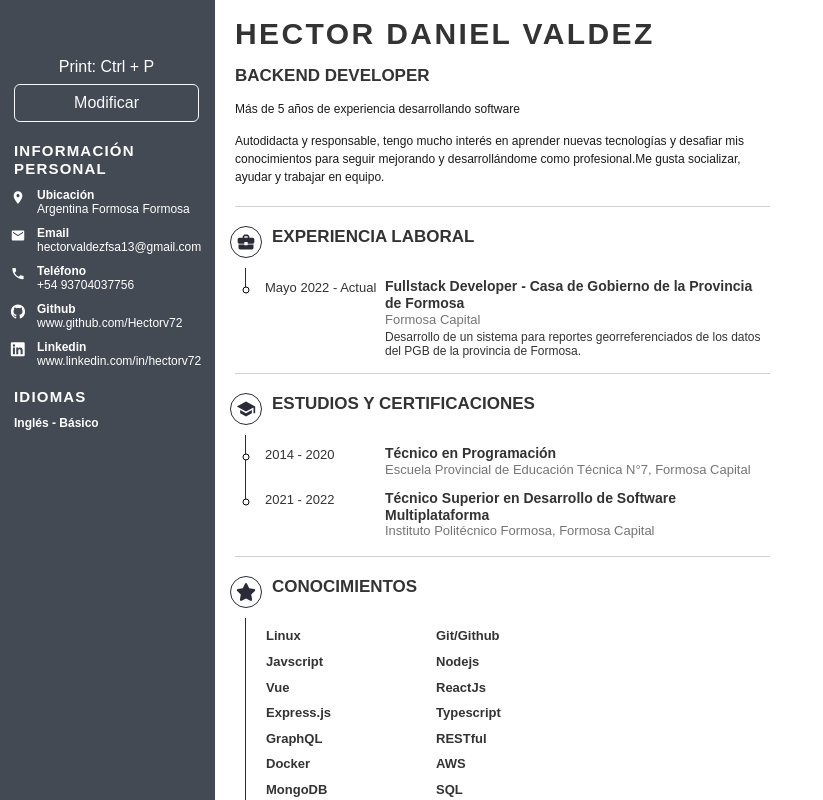
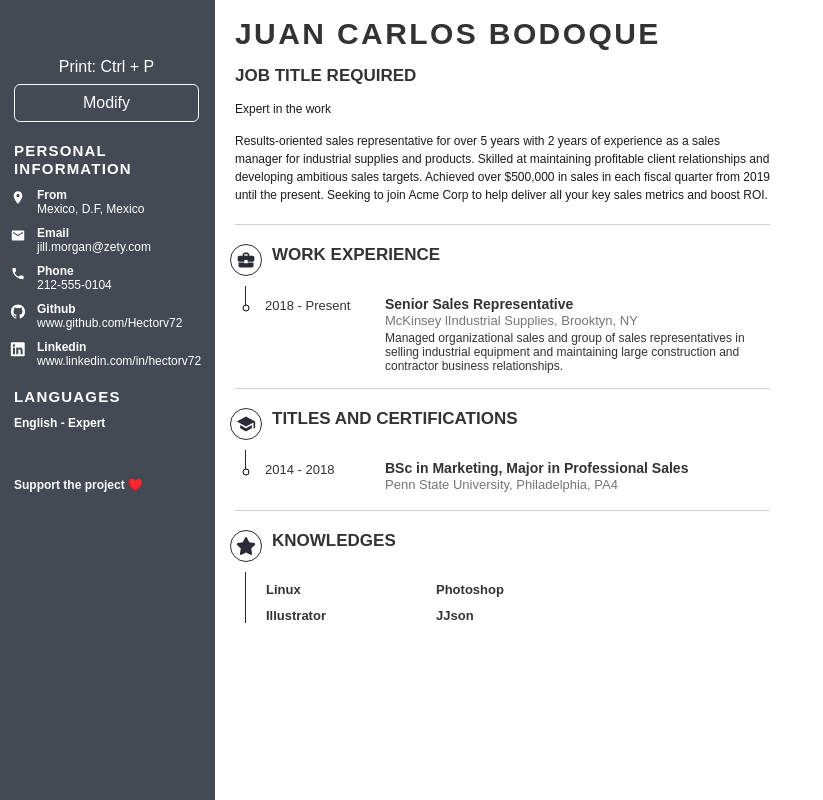
Before and after one commit to Hectorv72/react-cvmaker, a React (Vite) app: page / in a window 1280 px wide. Shown: the top 800 px of the page, without its empty margins (0-823 px from the left). Built offline with nearby package versions, Linux system fonts and the light colour scheme; a web font is replaced by a local one.

Commit message:
Arreglos de estructura y detalles para deployar

```diff
--- a/index.html
+++ b/index.html
@@ -3,14 +3,14 @@
 
 <head>
   <meta charset="UTF-8" />
-  <link rel="icon" type="image/svg+xml" href="/vite.svg" />
+  <link rel="icon" type="image/png" href="/public/cv-icon.png" />
   <meta name="viewport" content="width=device-width, initial-scale=1.0" />
   <link rel="stylesheet" href="https://cdnjs.cloudflare.com/ajax/libs/font-awesome/6.2.1/css/all.min.css"
     integrity="sha512-MV7K8+y+gLIBoVD59lQIYicR65iaqukzvf/nwasF0nqhPay5w/9lJmVM2hMDcnK1OnMGCdVK+iQrJ7lzPJQd1w=="
     crossorigin="anonymous" referrerpolicy="no-referrer" />
   <link href="https://cdn.jsdelivr.net/npm/bootstrap@5.2.3/dist/css/bootstrap.min.css" rel="stylesheet"
     integrity="sha384-rbsA2VBKQhggwzxH7pPCaAqO46MgnOM80zW1RWuH61DGLwZJEdK2Kadq2F9CUG65" crossorigin="anonymous">
-  <title>Vite + React</title>
+  <title>Easy cv-maker</title>
 </head>
 
 <body class="c--434a54" style="overflow: hidden !important">
--- a/src/src/App.jsx
+++ b/src/src/App.jsx
@@ -1,8 +1,8 @@
-import { useState } from 'react'
+import { useEffect, useState } from 'react'
 import 'bootstrap'
 import './css/style.css'
 import './css/fonts.css'
-import CvDataInit from './data/CvDataInit'
+import InitCvData from './data/InitCvData'
 import ContentContext from './context/ContentContext'
 import ContentBody from './components/ContentBody'
 import Sidebar from './components/Sidebar'
@@ -13,7 +13,7 @@ import english from './language/english.json'
 const languages = { english, spanish }
 
 function App() {
-  const init = JSON.stringify(CvDataInit)
+  const init = JSON.stringify(InitCvData)
   const [content, setContent] = useState(JSON.parse(init))
   const [update, setUpdate] = useState(JSON.parse(init))
   const [show, setShow] = useState(false)
@@ -41,10 +41,14 @@ function App() {
     handleSaveUpdates,
     handleCancelUpdates,
     language,
-    changeLanguage: handleChangeLanguage,
+    // changeLanguage: handleChangeLanguage,
     show,
     setShow
   }
+
+  useEffect(() => {
+    handleChangeLanguage(content.language)
+  }, [content.language])
 
   return (
     <div>
--- a/src/src/components/ContentBody.jsx
+++ b/src/src/components/ContentBody.jsx
@@ -18,9 +18,18 @@ const ContentBody = () => {
         subtitle={body.summary.subtitle}
         description={body.summary.description}
       />
-      <SectionTimeLine icon={WorkIcon} title={work_experience} list={body?.works || []} />
-      <SectionTimeLine icon={StudiesIcon} title={titles_and_certifications} list={body?.certifications || []} />
-      <SectionSkills icon={KnowledgesIcon} title={knowledges} list={body?.knowledges || []} />
+      {
+        body.works.length > 0 &&
+        <SectionTimeLine icon={WorkIcon} title={work_experience} list={body?.works || []} />
+      }
+      {
+        body.certifications.length > 0 &&
+        <SectionTimeLine icon={StudiesIcon} title={titles_and_certifications} list={body?.certifications || []} />
+      }
+      {
+        body.knowledges.length > 0 &&
+        <SectionSkills icon={KnowledgesIcon} title={knowledges} list={body?.knowledges || []} />
+      }
     </section>
   )
 }
--- a/src/src/components/ModalData.jsx
+++ b/src/src/components/ModalData.jsx
@@ -40,8 +40,8 @@ const ModalData = () => {
         </Tabs>
       </Modal.Body>
       <Modal.Footer className='d-flex justify-content-center'>
-        <Button variant='danger' onClick={handleClickCancel}>Cancelar</Button>
-        <Button variant='primary' onClick={handleClickSave}>Guardar</Button>
+        <Button variant='outline-danger' onClick={handleClickCancel}>Cancel</Button>
+        <Button variant='outline-success' onClick={handleClickSave}>Save</Button>
       </Modal.Footer>
     </Modal>
   )
--- a/src/src/components/Sidebar.jsx
+++ b/src/src/components/Sidebar.jsx
@@ -15,7 +15,7 @@ const Sidebar = () => {
       <aside className="sidebar">
         <div className='me-3 pt-4 d-print-none'>
           <label className='my-2 w-100 text-center h6'>Print: Ctrl + P</label>
-          <button className='w-100 btn btn-outline-light' onClick={() => setShow(true)}>Modificar</button>
+          <button className='w-100 btn btn-outline-light' onClick={() => setShow(true)}>Modify</button>
         </div>
         <SidebarList title={language.personal_information}>
           {personal?.from && <ItemPersonal icon={UbicationIcon} label={language.from} description={personal.from} />}
@@ -38,6 +38,9 @@ const Sidebar = () => {
               </SidebarList>
           )
         }
+        <div className='pt-5 d-print-none'>
+          <a href="https://github.com/Hectorv72/react-cvmaker" target="_blank" className='my-2 w-100 text-center link link-light text-decoration-none'><strong>Support the project ♥️</strong></a>
+        </div>
       </aside>
     </>
   )
--- a/src/src/components/TabMaker.jsx
+++ b/src/src/components/TabMaker.jsx
@@ -48,7 +48,7 @@ const TabMaker = ({ tabs: initTabs = [], componentMaker, header = true, tabLabel
           }
           <Component {...props} index={index} />
           {
-            !persistent && <Button variant='outline-danger' className='text-center w-100' onClick={() => handleDeleteTab(index)}>Eliminar</Button>
+            !persistent && <Button variant='outline-danger' className='text-center w-100' onClick={() => handleDeleteTab(index)}>Remove</Button>
           }
         </div>
       </Tab>
--- a/src/src/data/CvDataInit.jsx
+++ b/src/src/data/CvDataInit.jsx
@@ -1,4 +1,5 @@
 export default {
+  language: 'spanish',
   sidebar: {
     personal: {
       from: 'Argentina Formosa Formosa',
--- /dev/null
+++ b/src/src/data/InitCvData.jsx
@@ -0,0 +1,44 @@
+export default {
+  language: 'english',
+  sidebar: {
+    personal: {
+      from: 'Mexico, D.F, Mexico',
+      email: 'jill.morgan@zety.com',
+      phone: '212-555-0104',
+      github: 'www.github.com/Hectorv72',
+      linkedin: 'www.linkedin.com/in/hectorv72'
+    },
+    others: [
+      { title: 'Languages', items: ['English - Expert'] }
+    ]
+  },
+  body: {
+    name: 'Juan Carlos Bodoque',
+    summary: {
+      title: 'job title required',
+      subtitle: 'Expert in the work',
+      description: 'Results-oriented sales representative for over 5 years with 2 years of experience as a sales manager for industrial supplies and products. Skilled at maintaining profitable client relationships and developing ambitious sales targets. Achieved over $500,000 in sales in each fiscal quarter from 2019 until the present. Seeking to join Acme Corp to help deliver all your key sales metrics and boost ROI.'
+    },
+    works: [
+      {
+        date: '2018 - Present',
+        title: 'Senior Sales Representative',
+        subtitle: 'McKinsey lIndustrial Supplies, Brooktyn, NY',
+        content: 'Managed organizational sales and group of sales representatives in selling industrial equipment and maintaining large construction and contractor business relationships.'
+      }
+    ],
+    certifications: [
+      {
+        date: '2014 - 2018',
+        title: 'BSc in Marketing, Major in Professional Sales',
+        subtitle: 'Penn State University, Philadelphia, PA4'
+      },
+    ],
+    knowledges: [
+      'Linux',
+      'Photoshop',
+      'Illustrator',
+      'JJson',
+    ]
+  }
+}
--- a/src/src/views/TabBody/components/CertificationItem.jsx
+++ b/src/src/views/TabBody/components/CertificationItem.jsx
@@ -27,7 +27,7 @@ const CertificationItem = ({ date, title, subtitle, index }) => {
   return (
     <Row className='mb-3 g-2'>
       <Col xs={6}>
-        <FormLabel>Start{index}</FormLabel>
+        <FormLabel>Start</FormLabel>
         <Form.Control placeholder='Mar 2010' name='start' value={form?.start || ''} onChange={handleUpdateForm} />
       </Col>
       <Col xs={6}>
--- a/src/src/views/TabGeneral/index.jsx
+++ b/src/src/views/TabGeneral/index.jsx
@@ -1,17 +1,19 @@
-import React, { useContext } from 'react'
+import React, { useContext, useState } from 'react'
 import { Col, Form, FormLabel, Row } from 'react-bootstrap'
 import ContentContext from '../../context/ContentContext'
 
 const TabGeneral = () => {
-  const { update, setUpdate, changeLanguage, language } = useContext(ContentContext)
-  const { languageLabel } = language
+  const { update, setUpdate, content } = useContext(ContentContext)
+  const [message, setMessage] = useState(null)
+  const { language } = update
   const { body } = update
+  const reader = new FileReader()
 
   const handleChangeLanguage = ({ target }) => {
     const { value } = target
-    console.log(value)
-    console.log(languageLabel)
-    changeLanguage(value)
+    const newUpdate = { ...update }
+    newUpdate.language = value
+    setUpdate(newUpdate)
   }
 
   const handleOnChange = ({ target }) => {
@@ -19,6 +21,17 @@ const TabGeneral = () => {
     const newUpdate = { ...update }
     newUpdate.body[name] = value
     setUpdate(newUpdate)
+  }
+
+  const onProcessJson = () => {
+    setMessage('Se importaron los datos exitosamente!')
+    setUpdate(JSON.parse(reader.result))
+  }
+
+  const handleProcessJson = ({ target }) => {
+    const { files } = target
+    reader.onloadend = onProcessJson
+    reader.readAsText(files[0])
   }
 
   return (
@@ -30,8 +43,24 @@ const TabGeneral = () => {
         </Col>
         <Col xs={12}>
           <FormLabel id='form-name'>Language</FormLabel>
-          <Form.Switch value="english" label="English" checked={languageLabel === 'english'} onChange={handleChangeLanguage} />
-          <Form.Switch value="spanish" label="Spanish" checked={languageLabel === 'spanish'} onChange={handleChangeLanguage} />
+          <Form.Switch value="english" label="English" checked={language === 'english'} onChange={handleChangeLanguage} />
+          <Form.Switch value="spanish" label="Spanish" checked={language === 'spanish'} onChange={handleChangeLanguage} />
+        </Col>
+        <Col xs={12}>
+          <div className='d-flex flex-row justify-content-between'>
+            <div className='w-100'>
+              <FormLabel className='btn btn-outline-primary w-100' htmlFor='import'>Import</FormLabel>
+              <Form.Control type="file" accept='.json' id='import' hidden onChange={handleProcessJson} onClick={() => setMessage(null)} />
+            </div>
+            <div className='w-100'>
+              <a className='btn btn-outline-primary w-100' href={`data:text/json;charset=utf-8,${encodeURIComponent(JSON.stringify(content))}`} download="cv-data.json">
+                Exportar
+              </a>
+            </div>
+          </div>
+          <div>
+            {message && <div className='alert alert-success text-center p-2'>{message}</div>}
+          </div>
         </Col>
       </Row>
     </div>
--- a/src/src/views/TabSidebar/tabs/ContentItems.jsx
+++ b/src/src/views/TabSidebar/tabs/ContentItems.jsx
@@ -37,7 +37,7 @@ const ContentItems = ({ items: initItems = [], index }) => {
           <FormLabel id='form-newitem-items'>Items</FormLabel>
           <Form className='d-flex flex-row' onSubmit={handleAddItem}>
             <Form.Control value={input || ''} id='form-newitem-title' onChange={({ target }) => setInput(target.value)} />
-            <Button className='ms-2' type='submit'>Agregar</Button>
+            <Button className='ms-2' type='submit'>Add</Button>
           </Form>
         </Col>
         <Col xs={12}>
```
Also changed, not shown: public/cv-icon.png (added).
